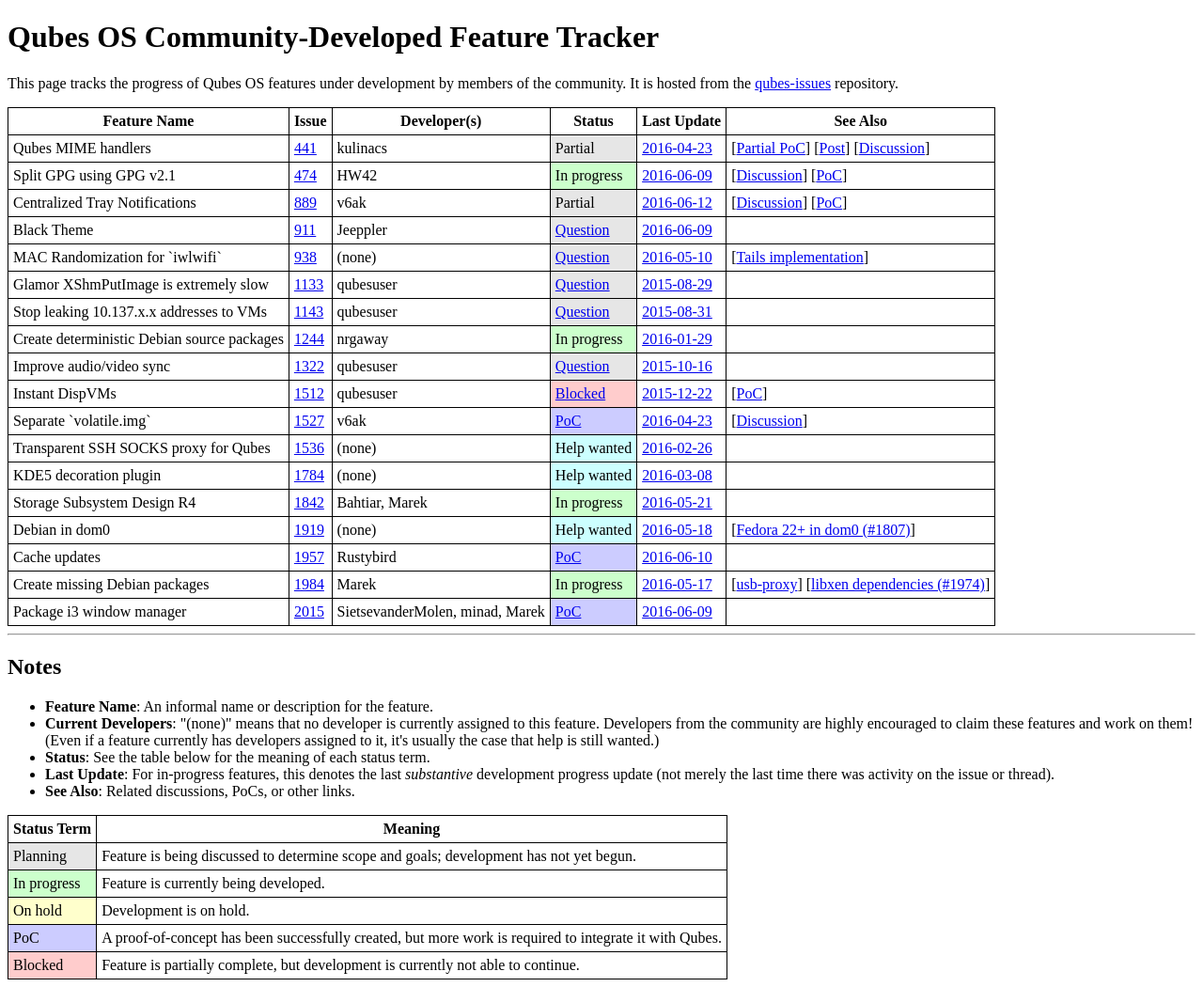
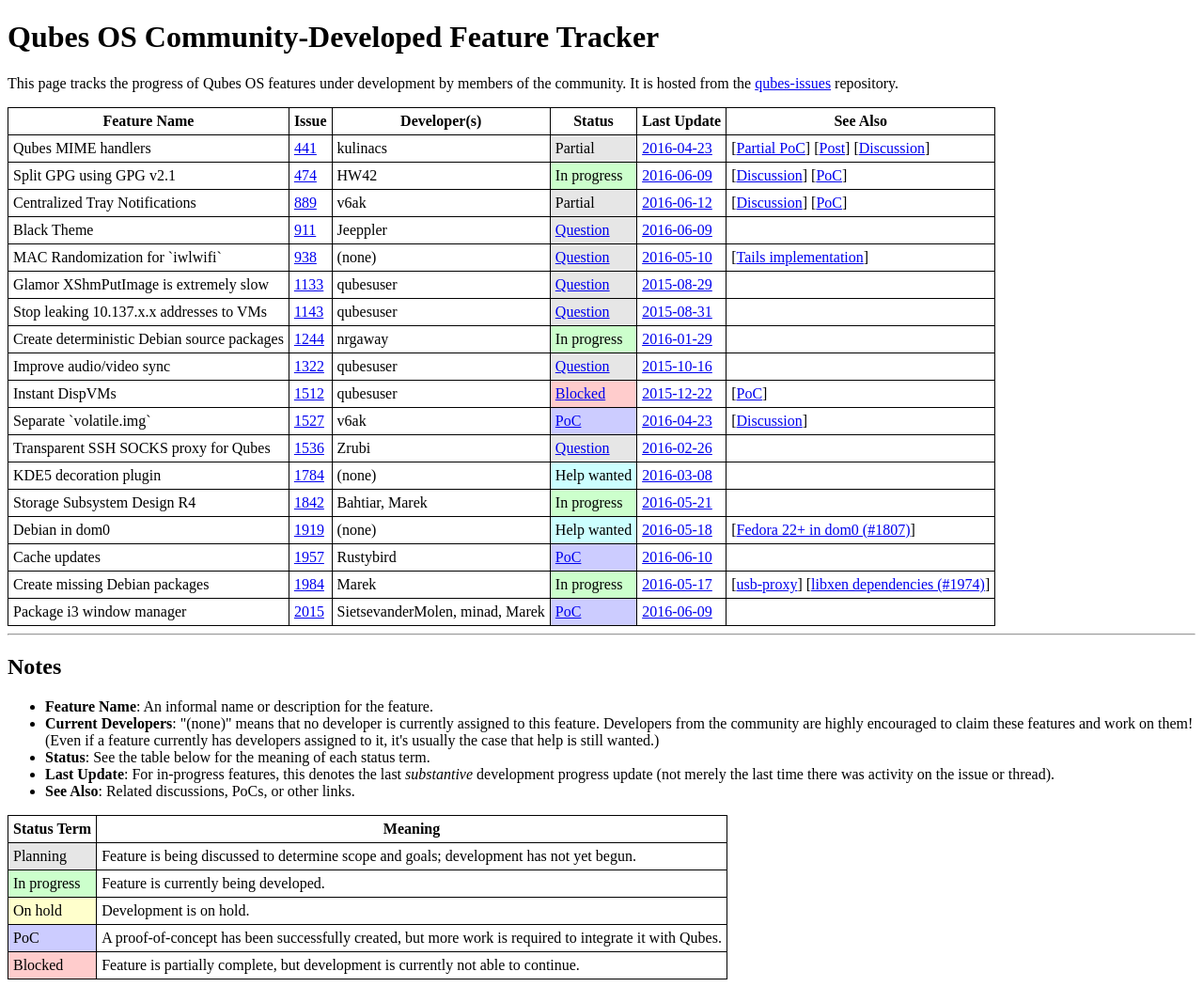
Before and after one commit to QubesOS/qubes-issues, a Jekyll site: the page built from index.md, in a window 1280 px wide. Shown: the whole page at 94% size. Built offline with Jekyll 4.4.1, drawn with Linux system fonts in a browser that asks for light colours.

Commit message:
Update #1536

```diff
--- a/_data/features.yml
+++ b/_data/features.yml
@@ -167,10 +167,10 @@
 
 - name   : Transparent SSH SOCKS proxy for Qubes
   issue  : 1536
-  devs   :
+  devs   : Zrubi
   status :
-    term   : Help wanted
-    url    :
+    term   : Question
+    url    : https://github.com/QubesOS/qubes-issues/issues/1536#issuecomment-225447120
   updated:
     date   : 2016-02-26
     url    : https://github.com/QubesOS/qubes-issues/issues/1536#issuecomment-189247282
```
